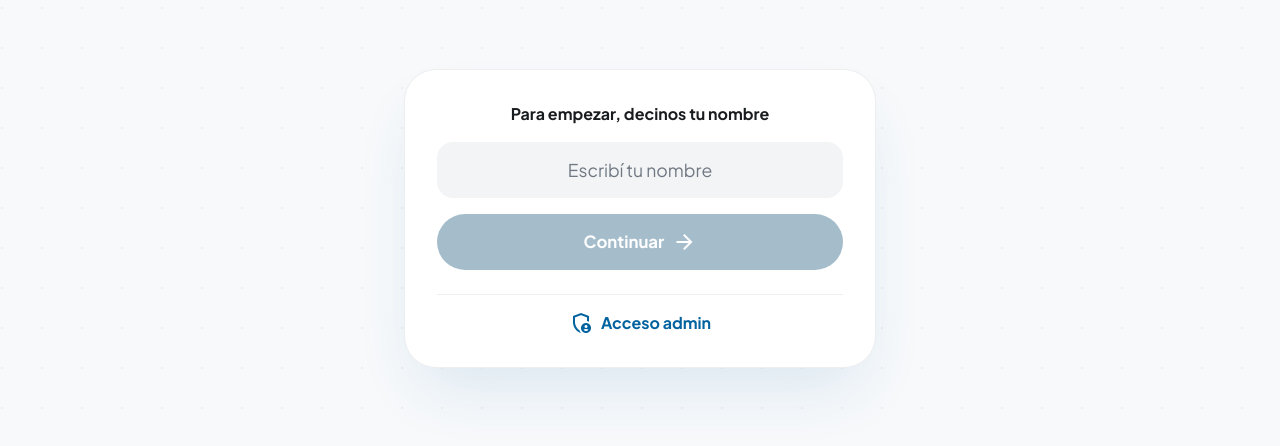
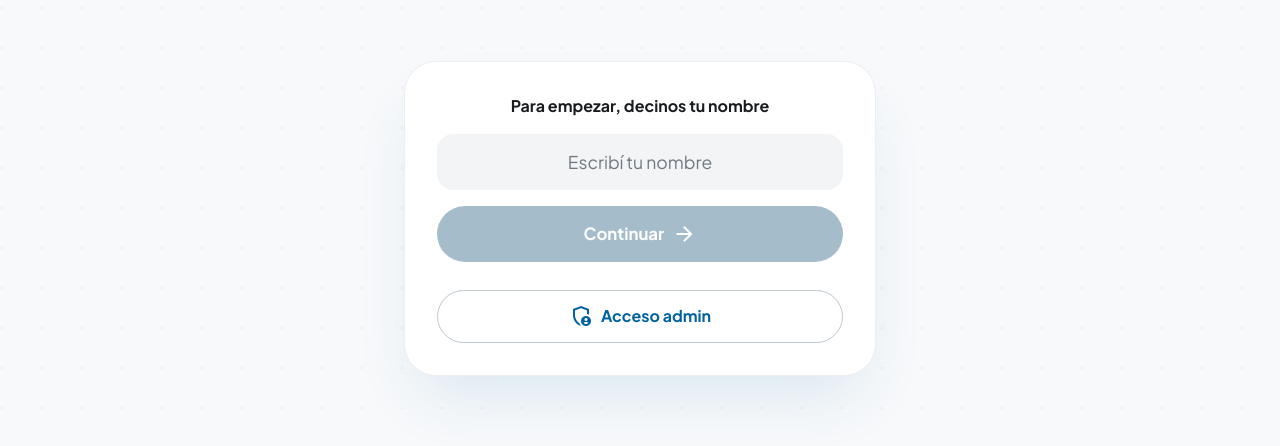
Before and after one commit to lccarelli/lavadero-frontend, a website with bundled scripts: page public/index.html in a window 1280 px wide. Shown: the part 354-800 px from the top of the page. Built offline with nearby package versions, Linux system fonts and the light colour scheme.

Commit message:
feat: botón de acceso admin en la bienvenida (link -> botón hacia el login EJS)

```diff
--- a/public/css/components.css
+++ b/public/css/components.css
@@ -303,13 +303,17 @@
 
 .link-admin {
   display: inline-flex; align-items: center; justify-content: center; gap: 0.5rem;
-  padding-top: 1rem;
-  margin-top: 0.5rem;
-  border-top: 1px solid var(--surface-container);
+  width: 100%;
+  margin-top: 0.75rem;
+  padding: 0.85rem 1.25rem;
+  border: 1px solid var(--outline-variant);
+  border-radius: var(--radius-full);
+  background: transparent;
   color: var(--primary);
   font-weight: 700;
+  transition: background 0.2s;
 }
-.link-admin:hover { text-decoration: underline; }
+.link-admin:hover { background: var(--surface-container); }
 
 /* ---------- Encabezado de página (título + bajada, alineado a la izquierda) ---------- */
 .page-head { margin-bottom: 2rem; }
```
